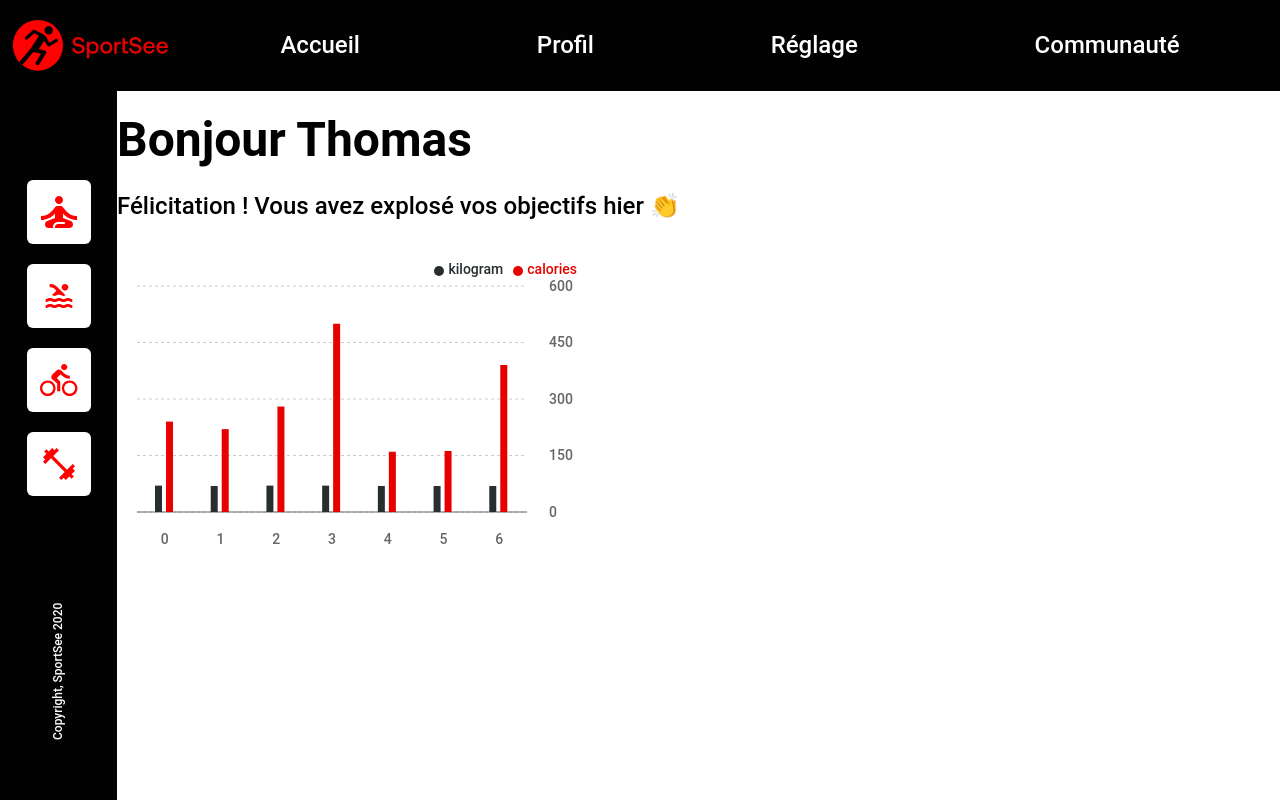
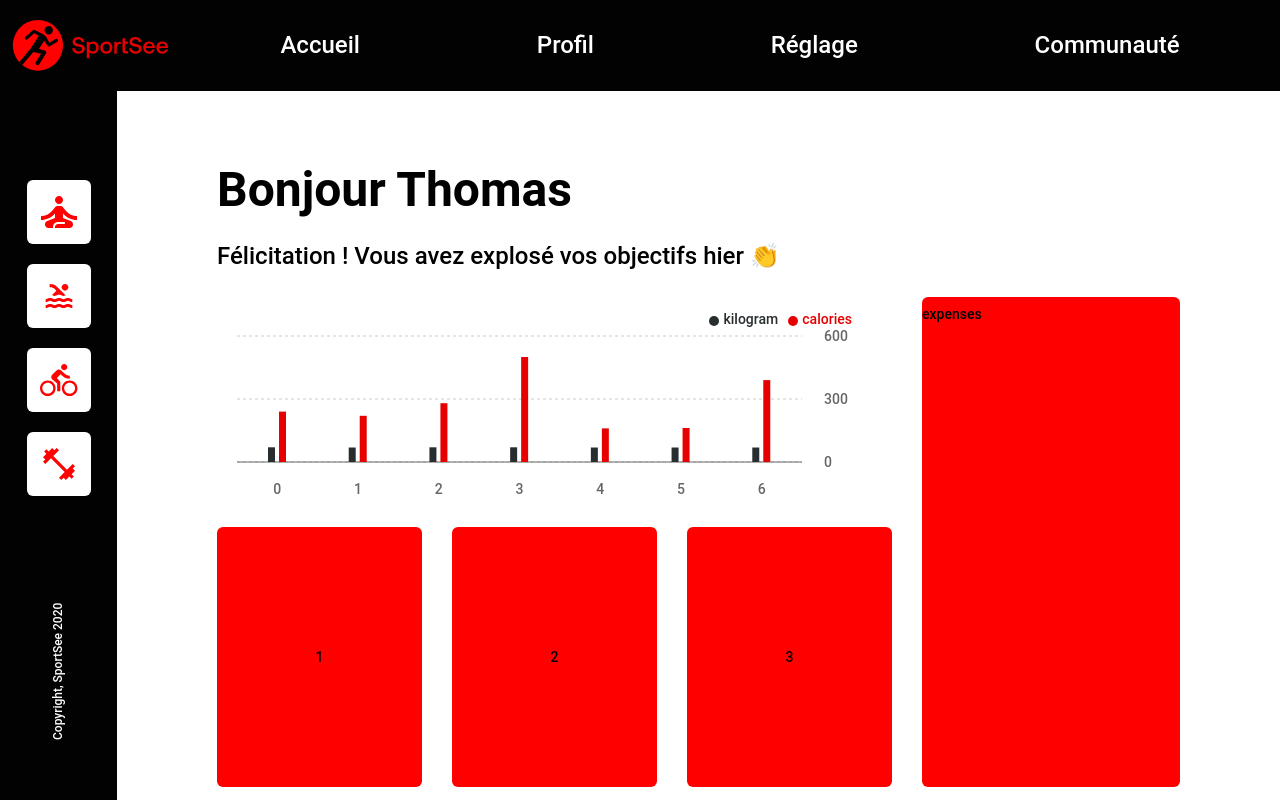
Before and after one commit to lgmoraes/SportSee, a React (Create React App) app: page / in a window 1280 px wide. Built offline with nearby package versions, Linux system fonts and the light colour scheme.

Commit message:
:lipstick: update: Add layout

```diff
--- a/src/components/Activity/index.jsx
+++ b/src/components/Activity/index.jsx
@@ -6,6 +6,7 @@ import {
   CartesianGrid,
   Tooltip,
   Legend,
+  ResponsiveContainer,
 } from 'recharts'
 
 import activity from '../../api/activity.json'
@@ -29,10 +30,12 @@ function Activity() {
   return (
     <div className="activity">
       <div className="activity__graphs">
-        <div className="activity__graphsUp">
+        <ResponsiveContainer
+          className="activity__graphsUp"
+          width="100%"
+          height={200}
+        >
           <BarChart
-            width={500}
-            height={300}
             data={data}
             barSize={7}
             margin={{
@@ -60,10 +63,16 @@ function Activity() {
             <Bar dataKey="kilogram" fill="#282D30" />
             <Bar dataKey="calories" fill="#E60000" />
           </BarChart>
+        </ResponsiveContainer>
+        <div className="activity__graphsDown">
+          <div>1</div>
+          <div>2</div>
+          <div>3</div>
         </div>
-        <div className="activity__graphsDown"></div>
       </div>
-      <div className="activity__expenses"></div>
+      <div className="activity__expenses">
+        <div>expenses</div>
+      </div>
     </div>
   )
 }
--- a/src/scss/components/_Activity.scss
+++ b/src/scss/components/_Activity.scss
@@ -3,8 +3,39 @@
 .activity {
   font-size: 14px;
 
+  display: flex;
+  gap: $activity-flexGap;
+
   &__graphs {
     display: flex;
+    flex-direction: column;
+    flex-grow: 1;
+  }
+  &__graphsDown {
+    margin-top: $activity-flexGap;
+
+    display: flex;
+    flex-basis: 0;
+    flex-grow: 1;
+    gap: $activity-flexGap;
+
+    div {
+      height: $activity-graphHeight;
+
+      border-radius: $border-radius;
+      background-color: red;
+
+      display: flex;
+      flex-grow: 1;
+      justify-content: center;
+      align-items: center;
+    }
+  }
+  &__expenses {
+    width: 258px;
+
+    border-radius: $border-radius;
+    background-color: red;
   }
   &__tooltip {
     line-height: 24px;
--- a/src/scss/components/_Sidebar.scss
+++ b/src/scss/components/_Sidebar.scss
@@ -12,6 +12,7 @@
   flex-direction: column;
   justify-content: center;
   align-items: center;
+  flex-shrink: 0;
 
   &__btns {
     display: flex;
--- a/src/scss/pages/_Home.scss
+++ b/src/scss/pages/_Home.scss
@@ -3,4 +3,10 @@
 .home {
   display: flex;
   flex-grow: 1;
+
+  &__content {
+    padding: 0 100px;
+    padding-top: 50px;
+    flex-grow: 1;
+  }
 }
--- a/src/scss/utils/_variables.scss
+++ b/src/scss/utils/_variables.scss
@@ -21,6 +21,9 @@ $breakpoints: (
 
 /* COMPONENTS */
 
+$activity-graphHeight: 260px;
+$activity-flexGap: 30px;
+
 $card-size: 340px;
 $card-size-mobile: 255px;
 
```
